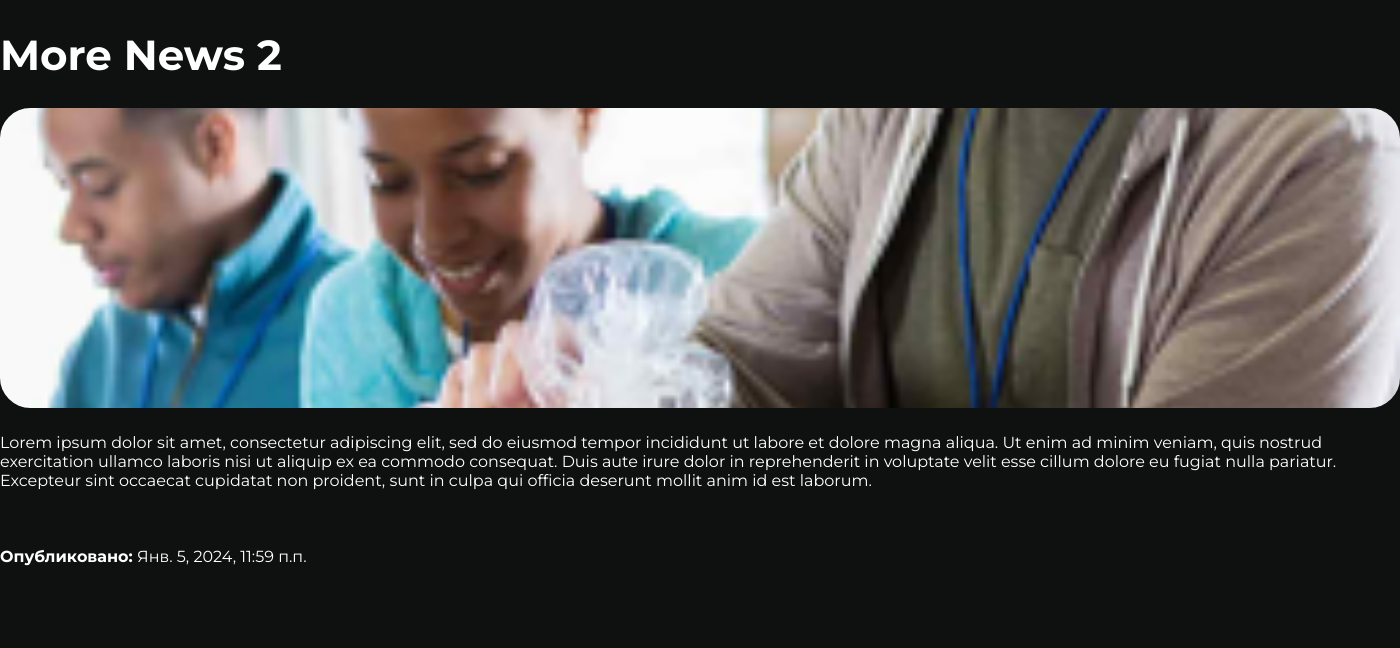
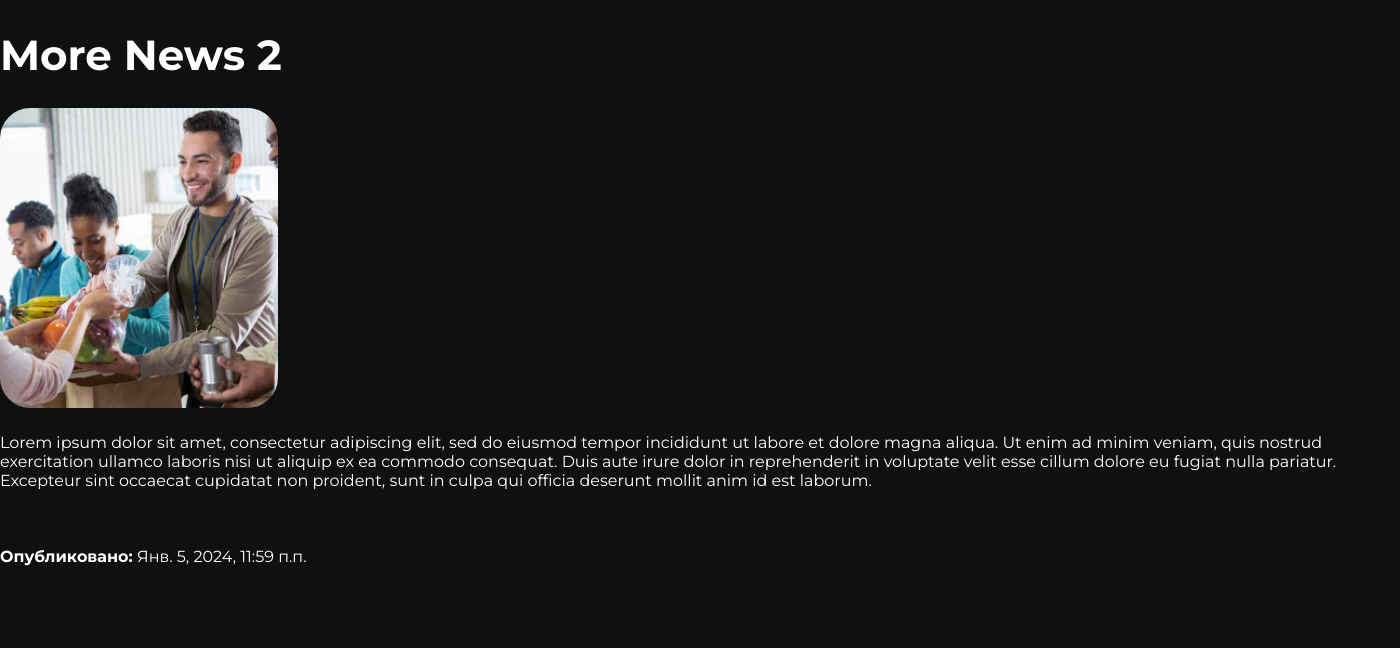
Before and after one commit to alishermutalov/paprica_last, a Django app: page /news/2/ in a window 1400 px wide. Shown: the part 72-720 px from the top of the page. Run offline with Django 3.2, Linux system fonts and the light colour scheme; data comes from the database, SQL or seed files in the repository; some libraries are stand-ins or nearby versions.

Commit message:
img update

```diff
--- a/v01/static/css/components/newsGreed.css
+++ b/v01/static/css/components/newsGreed.css
@@ -59,7 +59,7 @@
 
 .news__img {
     position: relative;
-    width: 100%;
+    width: auto;
     height: 300px;
 }
 
@@ -71,7 +71,7 @@
 
 .news__img > img {
     border-radius: 30.333px;
-    width: 100%;
+    width: auto;
     height: 100%;
     object-fit: cover;
 }
```
